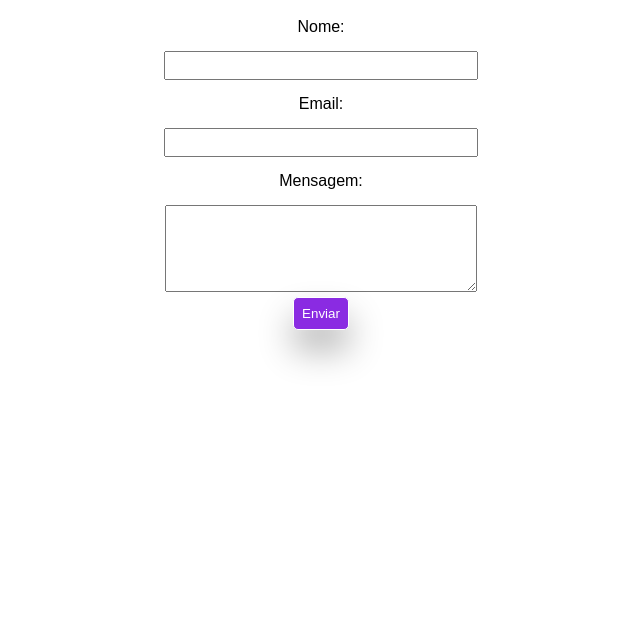
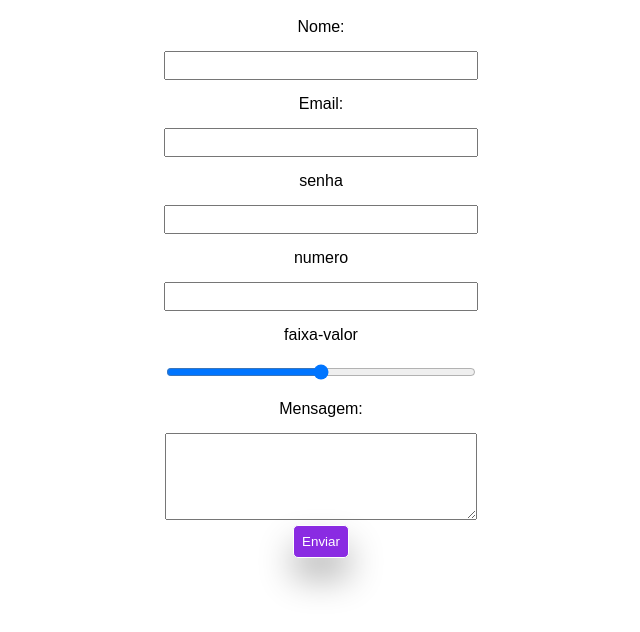
Before and after one commit to DariRiewe/projeto1, a plain HTML site: page contato.html in a window 1280 px wide. Shown: the whole page, without its empty margins (319-959 px from the left). Drawn offline with Linux system fonts and the light colour scheme.

Commit message:
Update contato.html

```diff
--- a/contato.html
+++ b/contato.html
@@ -17,6 +17,13 @@
         <label for="email">Email: </label>
         <input type="email" name="email" id="email" required>
 
+<label for="senha">senha</label>
+  <input type="password" name="senha" id="senha">
+  <label for="numero">numero</label>
+  <input type="number" id="numero" pattern="[0 9]*">
+  <label for="faixa-valor">faixa-valor</label>
+  <input type="range"  id="faixa-valor" >
+
         <label for="message">Mensagem: </label>
         <textarea name="message" id="message" rows="5"></textarea>
 
```
